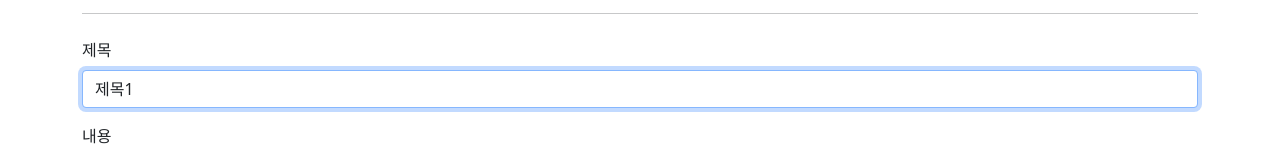
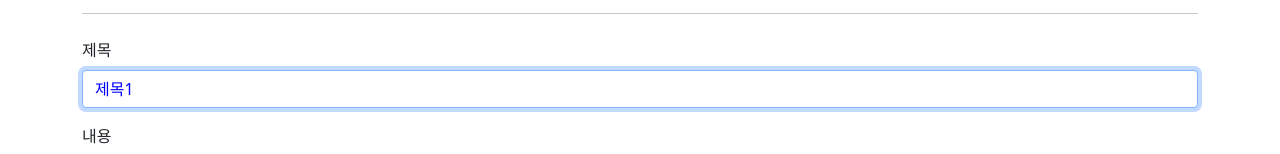
Before and after one commit to Dabee-ee/vue3-posts, a Vue app: page /posts/edit/1 in a window 1280 px wide. Shown: the part 129-283 px from the top of the page. Built offline with nearby package versions, Linux system fonts and the light colour scheme; data requests are answered from the project's data file.

Commit message:
feat: 커스텀 컬러 디렉티브 추가

```diff
--- a/src/components/posts/PostForm.vue
+++ b/src/components/posts/PostForm.vue
@@ -5,6 +5,7 @@
       <input
         :value="title"
         v-focus
+        v-color="'blue'"
         @input="$emit('update:title', $event.target.value)"
         type="text"
         class="form-control"
--- /dev/null
+++ b/src/directives/color.js
@@ -0,0 +1,5 @@
+function color(el, binding) {
+  el.style.color = binding.value;
+}
+
+export default color;
--- a/src/plugins/global-directives.js
+++ b/src/plugins/global-directives.js
@@ -1,7 +1,9 @@
 import focus from '@/directives/focus';
+import color from '@/directives/color';
 
 export default {
   install(app) {
     app.directive('focus', focus);
+    app.directive('color', color);
   },
 };
```
